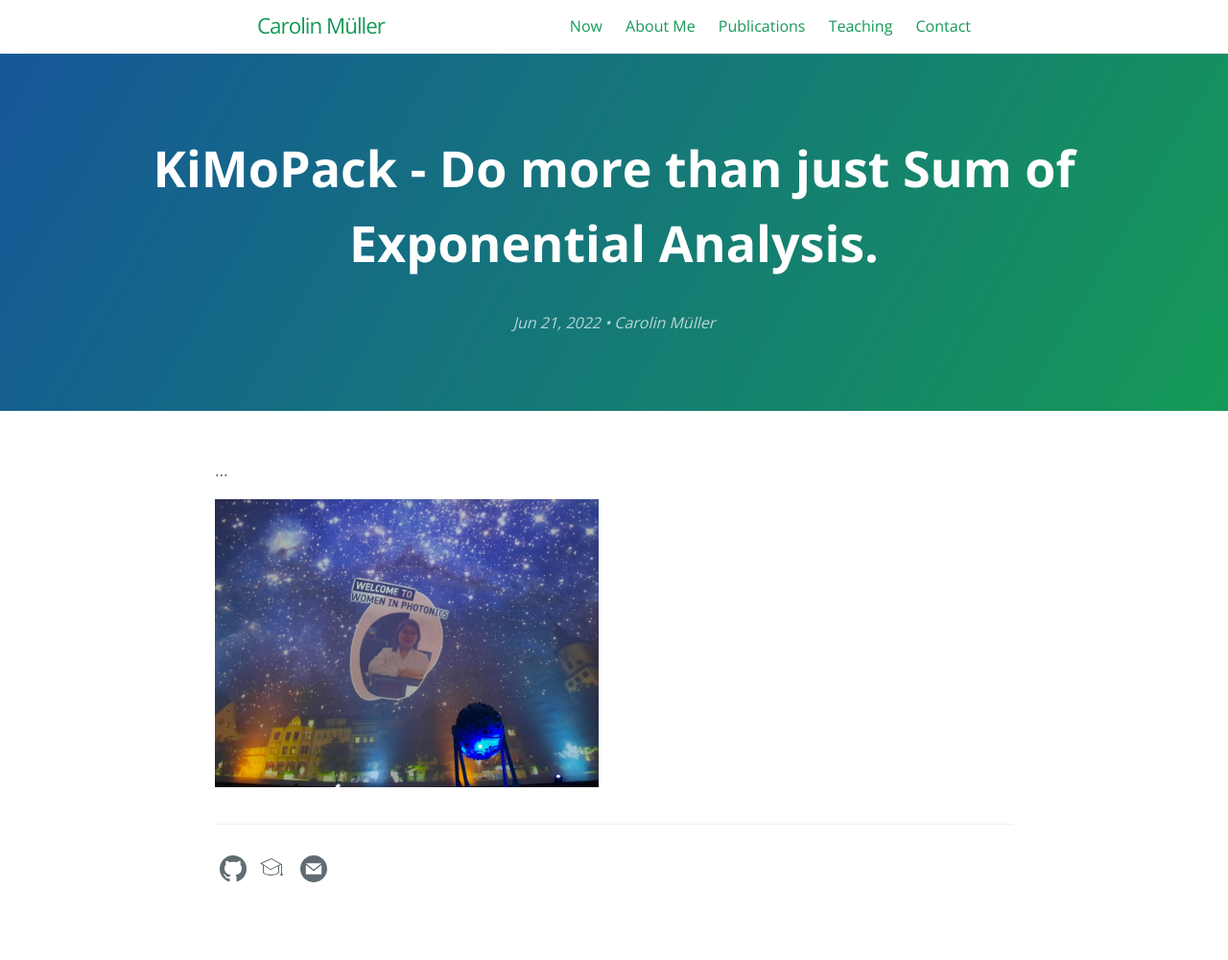
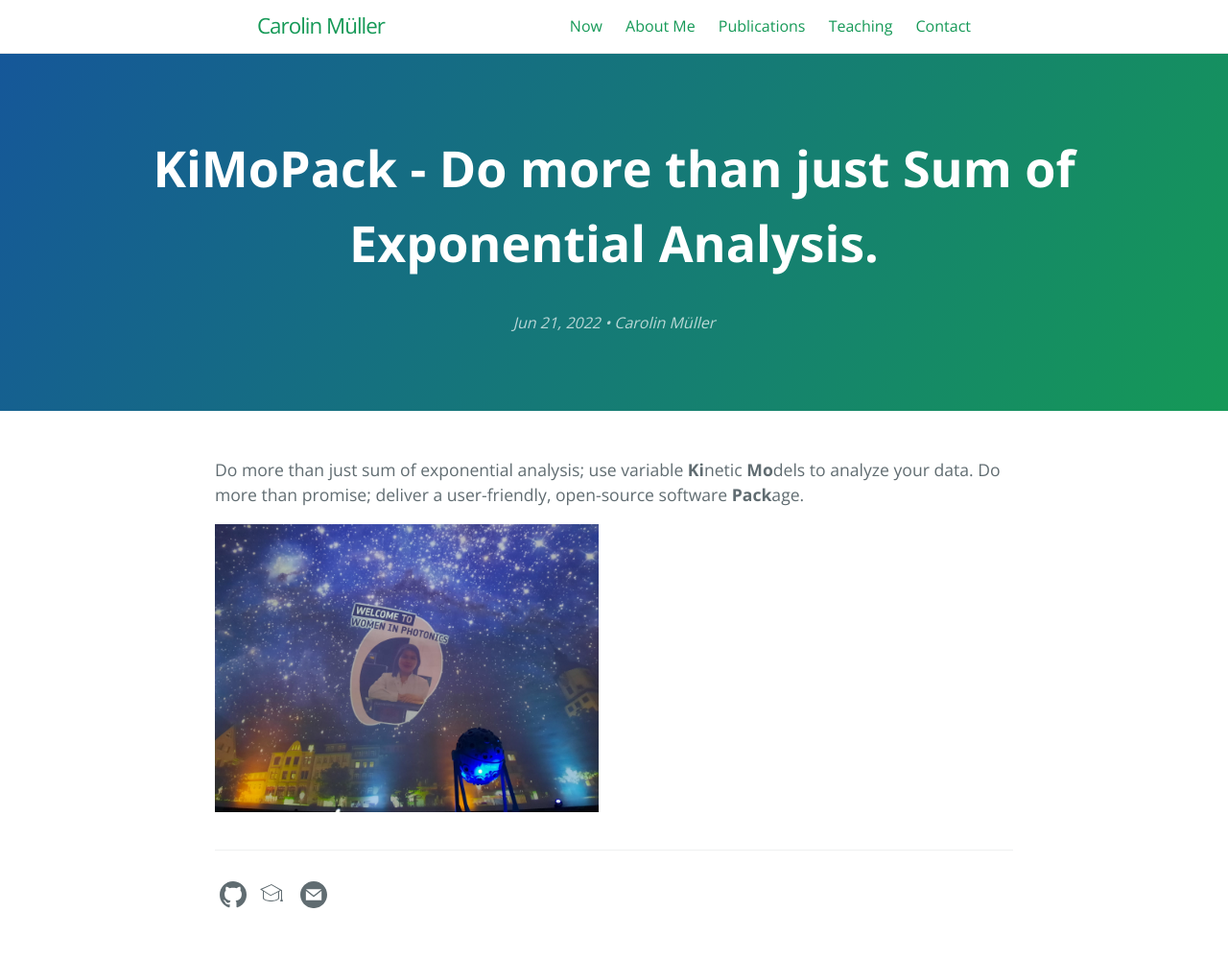
Before and after one commit to carolin-m/carolin-m.github.io, a Jekyll site: the page built from _posts/2022-06-21-KiMoPack.md, in a window 1280 px wide. Shown: the whole page at 96% size. Built offline with Jekyll 4.4.1, drawn with Linux system fonts in a browser that asks for light colours; before the commit the page ends 973 px from its top, so only the background shows below that.

Commit message:
Update 2022-06-21-KiMoPack.md

```diff
--- a/_posts/2022-06-21-KiMoPack.md
+++ b/_posts/2022-06-21-KiMoPack.md
@@ -3,6 +3,7 @@ layout: post
 title: "KiMoPack - Do more than just Sum of Exponential Analysis."
 ---
 
-...
+Do more than just sum of exponential analysis; use variable **Ki**netic **Mo**dels to analyze your data.
+Do more than promise; deliver a user-friendly, open-source software **Pack**age.
 
 <img width=400 src='https://raw.githubusercontent.com/carolin-m/carolin-m.github.io/main/images/WiP_Jena_2022.jpeg'>
```
